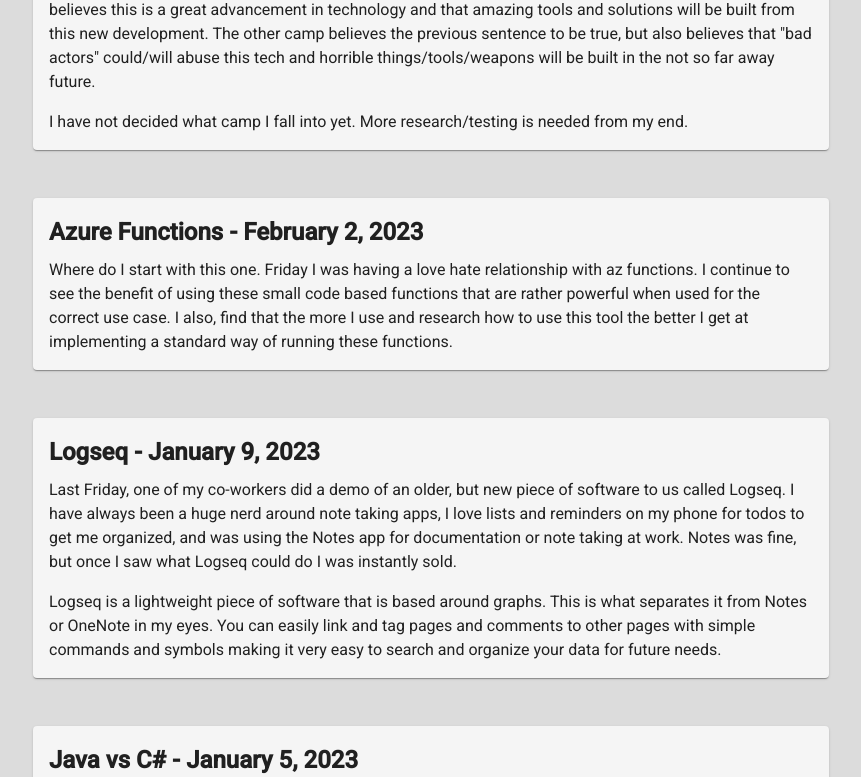
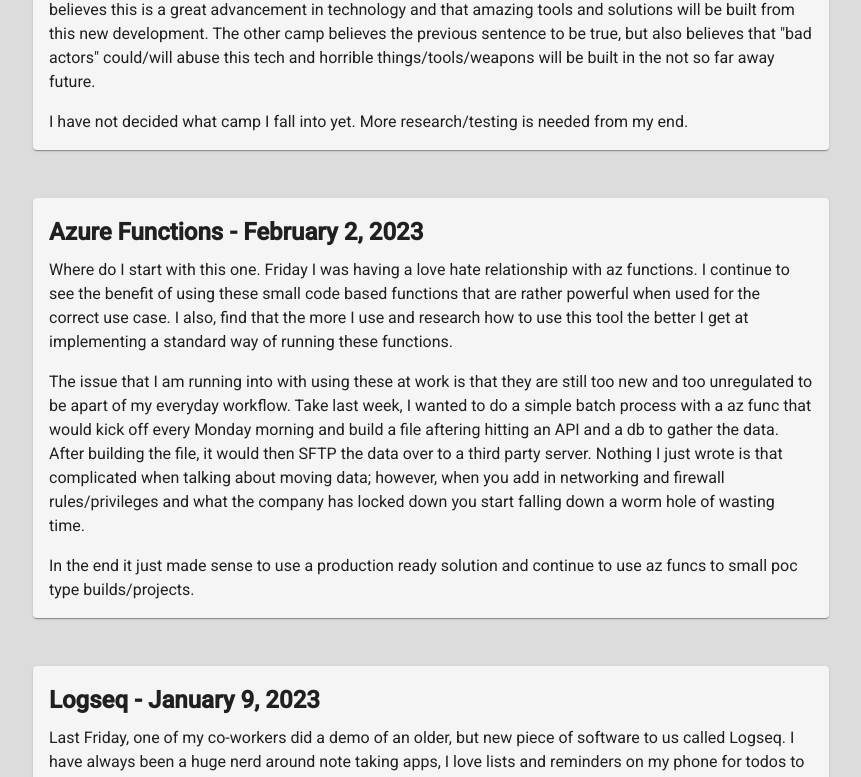
Before and after one commit to jamesjdougherty/dough-blog, an Angular app: page / in a window 1280 px wide. Shown: the part 486-1263 px from the top of the page, without its empty margins (209-1070 px from the left). Built offline with nearby package versions, Linux system fonts and the light colour scheme; what @angular/fire would draw is missing.

Commit message:
Add more to az func blog

```diff
--- a/src/app/blog/blog.component.html
+++ b/src/app/blog/blog.component.html
@@ -41,6 +41,20 @@
         the correct use case. I also, find that the more I use and research how
         to use this tool the better I get at implementing a standard way of
         running these functions.
+      </p>
+      <p>
+        The issue that I am running into with using these at work is that they are
+        still too new and too unregulated to be apart of my everyday workflow. Take
+        last week, I wanted to do a simple batch process with a az func that would kick
+        off every Monday morning and build a file aftering hitting an API and a db to
+        gather the data. After building the file, it would then SFTP the data over to
+        a third party server. Nothing I just wrote is that complicated when talking about
+        moving data; however, when you add in networking and firewall rules/privileges and
+        what the company has locked down you start falling down a worm hole of wasting time.
+      </p>
+      <p>
+        In the end it just made sense to use a production ready solution and continue to use
+        az funcs to small poc type builds/projects.
       </p>
     </mat-card-content>
   </mat-card>
```
